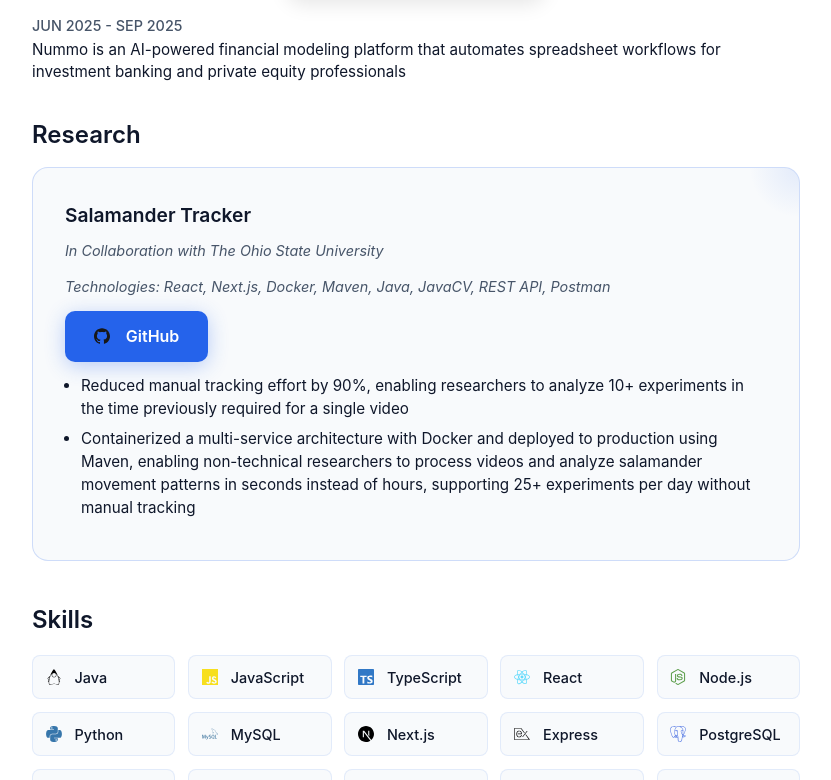
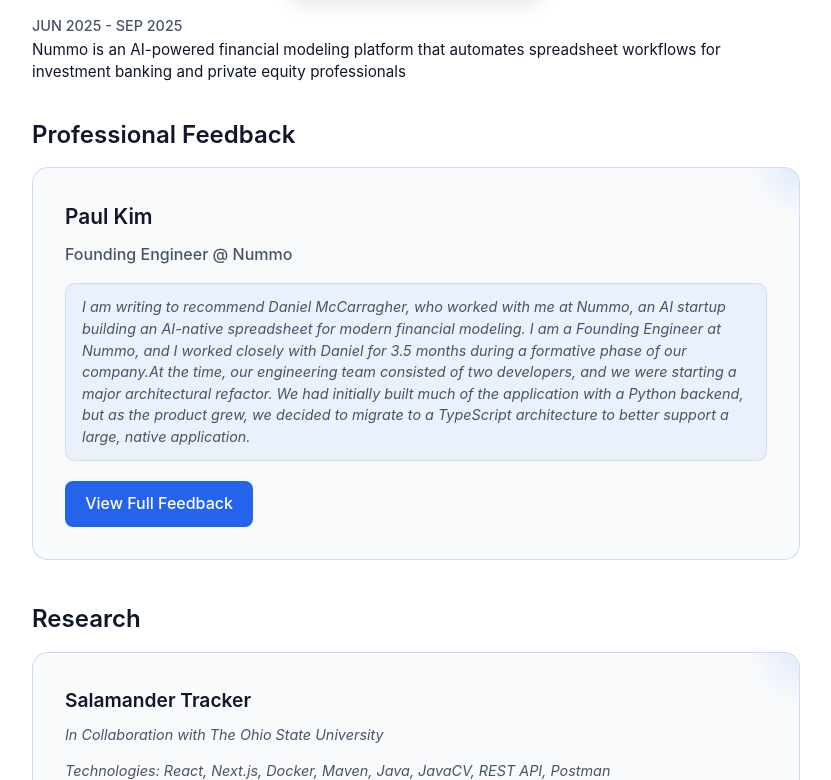
Before and after one commit to dannymccarragher/Portfolio, a React (Vite) app: page / in a window 1280 px wide. Shown: the part 780-1560 px from the top of the page, without its empty margins (224-1055 px from the left). Built offline with nearby package versions, Linux system fonts and the light colour scheme.

Commit message:
add professional feedback. alter styling

```diff
--- a/src/App.jsx
+++ b/src/App.jsx
@@ -7,6 +7,7 @@ import Projects from './components/Projects'
 import SocialDock from './components/SocialDock'
 import Resume from './components/Resume'
 import Leadership from './components/Leadership'
+import ProfessionalFeedback from './components/ProfessionalFeedback'
 import ascii from './scripts/ascii'
 
 function App() {
@@ -18,6 +19,7 @@ function App() {
       <Intro />
       <Education />
       <Experience />
+      <ProfessionalFeedback />
       <Research />
       <Skills />
       <Resume />
--- a/src/components/Leadership.jsx
+++ b/src/components/Leadership.jsx
@@ -27,10 +27,10 @@ const Leadership = () => {
         <div style={{
             maxWidth: '800px',
             margin: '0 auto',
-            padding: '0.5rem 1rem',
+            padding: '0.5rem 1rem 6rem 1rem',
             textAlign: 'left'
         }}>
-            <h2 style={{ margin: '0 0 0.8rem 0', textAlign: 'left', fontSize: '1.5em', fontWeight: '600' }}>Leadership</h2>
+            <h2 style={{ margin: '0 0 0.8rem 0', textAlign: 'left', fontSize: '1.5em', fontWeight: '600' }}>Activies and Leadership </h2>
 
             {ACTIVITIES.map((activity, index) => (
                 <div key={index} style={{
--- /dev/null
+++ b/src/components/ProfessionalFeedback.jsx
@@ -0,0 +1,106 @@
+const ProfessionalFeedback = () => {
+
+    const feedback = [
+        {
+            name: "Paul Kim",
+            title: "Founding Engineer @ Nummo",
+            file: "/Danny Rec Letter.pdf",
+            summary: `I am writing to recommend Daniel McCarragher, who worked with me at Nummo, an AI startup
+building an AI-native spreadsheet for modern financial modeling. I am a Founding Engineer at Nummo, and I worked closely with Daniel for 3.5 months during a formative phase of our company.At the time, our engineering team consisted of two developers, and we were starting a major
+architectural refactor. We had initially built much of the application with a Python backend, but as the product grew, we decided to migrate to a TypeScript architecture to better support a large, native application.`,
+        }
+    ]
+
+    return (
+        <div style={{
+            maxWidth: '800px',
+            margin: '0 auto',
+            padding: '0.5rem 1rem',
+            textAlign: 'left'
+        }}>
+            <h2 style={{ margin: '0 0 0.8rem 0', textAlign: 'left', fontSize: '1.5em', fontWeight: '600' }}>
+                Professional Feedback
+            </h2>
+
+            {feedback.map((item, index) => (
+                <div key={index} style={{
+                    marginBottom: '1.5rem',
+                    padding: '2rem',
+                    background: '#F8FAFC',
+                    borderRadius: '16px',
+                    border: '1px solid rgba(37, 99, 235, 0.2)',
+                    position: 'relative',
+                    overflow: 'hidden'
+                }}>
+                    {/* Background decoration */}
+                    <div style={{
+                        position: 'absolute',
+                        top: '-50px',
+                        right: '-50px',
+                        width: '100px',
+                        height: '100px',
+                        background: 'radial-gradient(circle, rgba(37, 99, 235, 0.1) 0%, transparent 70%)',
+                        borderRadius: '50%'
+                    }} />
+
+                    <div style={{ position: 'relative', zIndex: 1 }}>
+                        <div style={{
+                            display: 'flex',
+                            flexDirection: 'column',
+                            gap: '0.5rem',
+                            marginBottom: '1rem'
+                        }}>
+                            <h3 style={{
+                                margin: '0',
+                                fontSize: '1.3em',
+                                fontWeight: '600',
+                                color: '#0F172A'
+                            }}>
+                                {item.name}
+                            </h3>
+                            <p style={{
+                                margin: '0',
+                                fontSize: '1em',
+                                color: '#475569',
+                                fontWeight: '500'
+                            }}>
+                                {item.title}
+                            </p>
+                        </div>
+
+                        {item.summary && (
+                            <div style={{
+                                marginBottom: '1.25rem',
+                                padding: '0.75rem 1rem',
+                                background: 'rgba(37, 99, 235, 0.06)',
+                                borderRadius: '10px',
+                                border: '1px solid rgba(37, 99, 235, 0.15)'
+                            }}>
+                                <p style={{
+                                    margin: '0',
+                                    fontSize: '0.9em',
+                                    color: '#475569',
+                                    lineHeight: '1.5',
+                                    fontStyle: 'italic'
+                                }}>
+                                    {item.summary}
+                                </p>
+                            </div>
+                        )}
+
+                        <a
+                            href={item.file}
+                            target="_blank"
+                            rel="noopener noreferrer"
+                            className="feedback-pdf-btn"
+                        >
+                            View Full Feedback
+                        </a>
+                    </div>
+                </div>
+            ))}
+        </div>
+    );
+};
+
+export default ProfessionalFeedback;
--- a/src/index.css
+++ b/src/index.css
@@ -93,3 +93,24 @@ button:focus,
 button:focus-visible {
   outline: 4px auto -webkit-focus-ring-color;
 }
+
+/* PDF / feedback link styled as button */
+a.feedback-pdf-btn {
+  display: inline-block;
+  padding: 0.6em 1.2em;
+  font-size: 1em;
+  font-weight: 500;
+  color: #FFFFFF;
+  background-color: #2563EB;
+  border-radius: 8px;
+  border: 1px solid transparent;
+  text-decoration: none;
+  cursor: pointer;
+  transition: background-color 0.2s, border-color 0.2s;
+}
+
+a.feedback-pdf-btn:hover {
+  background-color: #1d4ed8;
+  border-color: #1d4ed8;
+  color: #FFFFFF;
+}
```
Also changed, not shown: 1 other file (tests, documents, lock files or other folders).
